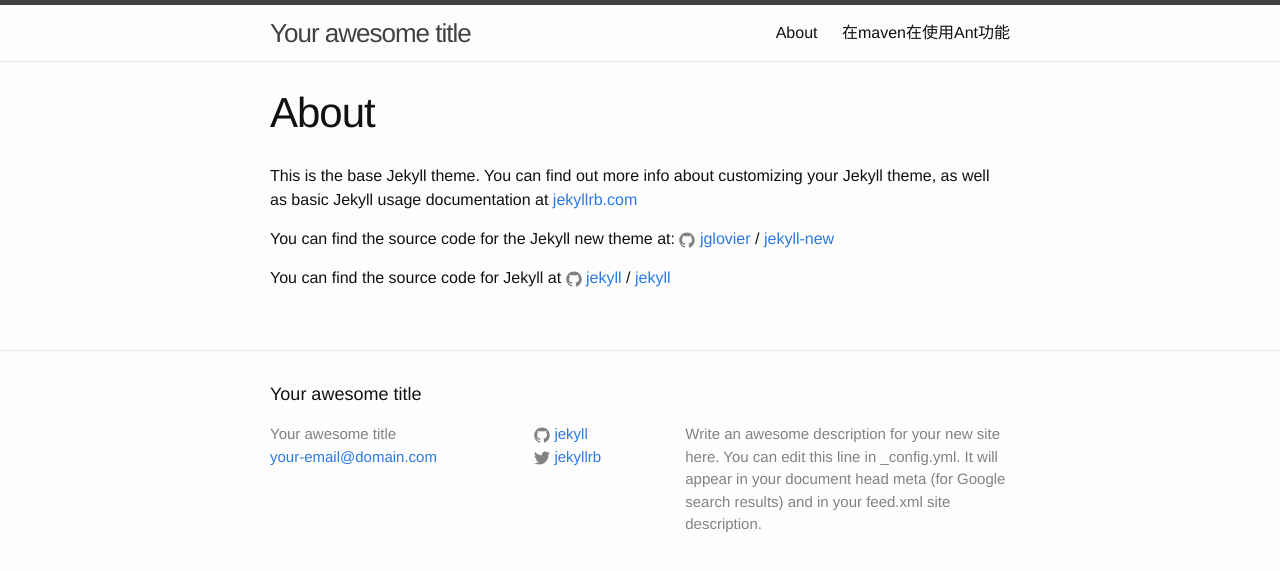
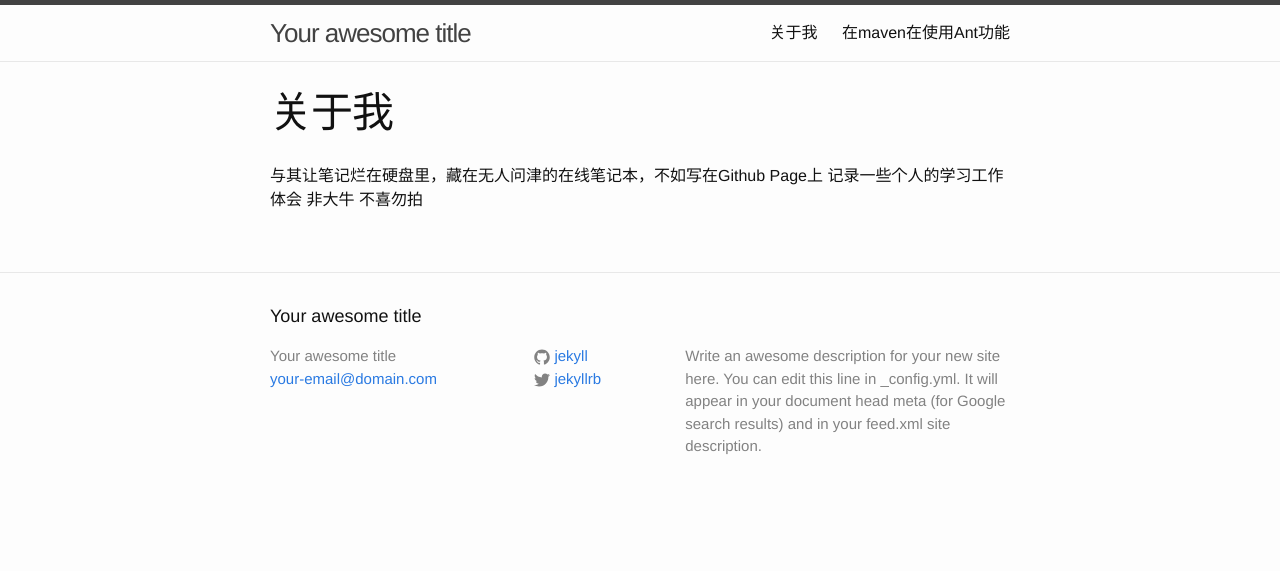
Before and after one commit to wangrenjun12/wangrenjun12.github.io, a Jekyll site: the page built from about.md, in a window 1280 px wide. Shown: the top 571 px of the page. Built offline with Jekyll 4.4.1, drawn with Linux system fonts in a browser that asks for light colours.

Commit message:
about.md

```diff
--- a/about.md
+++ b/about.md
@@ -1,15 +1,8 @@
 ---
 layout: page
-title: About
+title: 关于我
 permalink: /about/
 ---
 
-This is the base Jekyll theme. You can find out more info about customizing your Jekyll theme, as well as basic Jekyll usage documentation at [jekyllrb.com](http://jekyllrb.com/)
-
-You can find the source code for the Jekyll new theme at:
-{% include icon-github.html username="jglovier" %} /
-[jekyll-new](https://github.com/jglovier/jekyll-new)
-
-You can find the source code for Jekyll at
-{% include icon-github.html username="jekyll" %} /
-[jekyll](https://github.com/jekyll/jekyll)
+与其让笔记烂在硬盘里，藏在无人问津的在线笔记本，不如写在Github Page上
+记录一些个人的学习工作体会 非大牛 不喜勿拍
```
